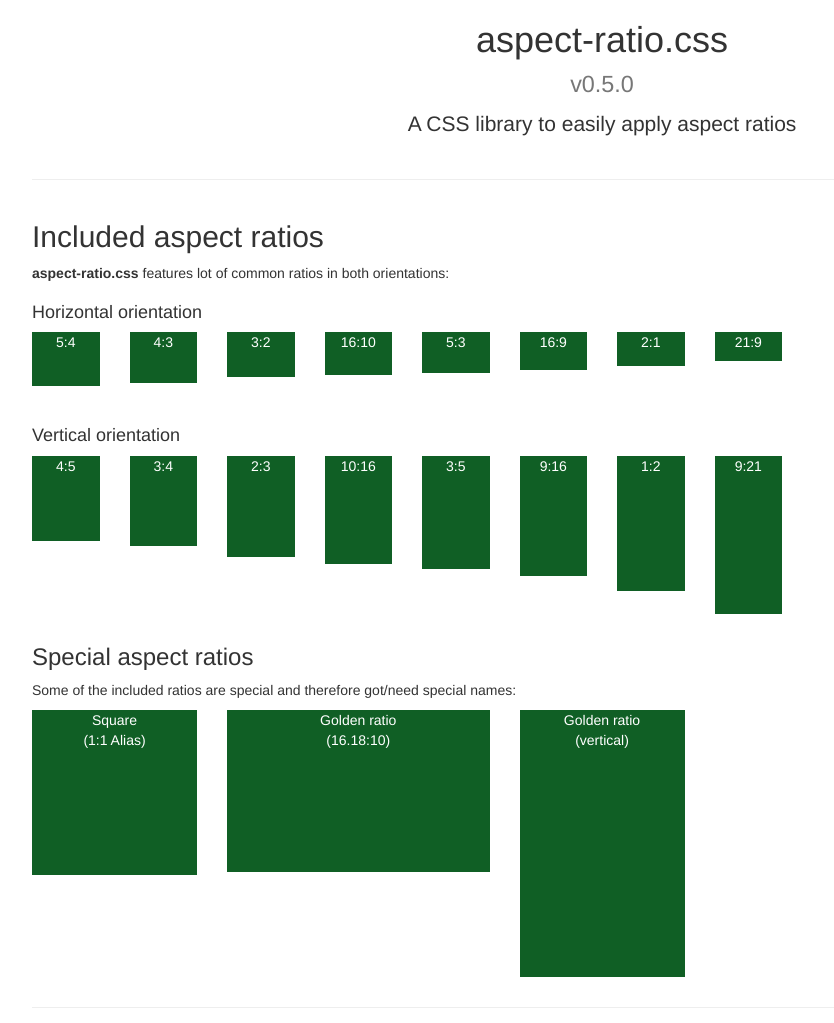
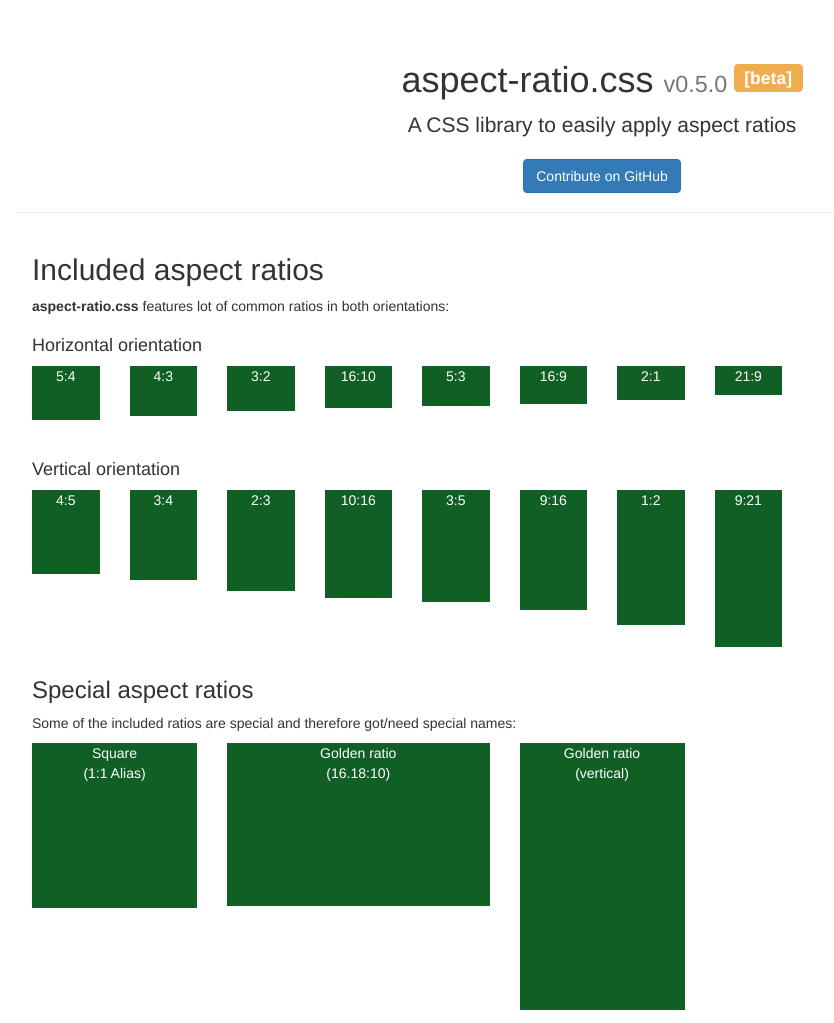
Before and after one commit to tomlutzenberger/aspect-ratio.css, a website: page docs/index.html in a window 1280 px wide. Shown: the top 1023 px of the page, without its empty margins (38-872 px from the left). Drawn offline with nearby package versions, Linux system fonts and the light colour scheme.

Commit message:
[ADD/CHANGE] Included FontAwesome and changed header in docs

```diff
--- a/docs/index.html
+++ b/docs/index.html
@@ -9,21 +9,26 @@
   <link rel="stylesheet" href="https://maxcdn.bootstrapcdn.com/bootstrap/3.3.7/css/bootstrap.min.css" integrity="sha384-BVYiiSIFeK1dGmJRAkycuHAHRg32OmUcww7on3RYdg4Va+PmSTsz/K68vbdEjh4u" crossorigin="anonymous">
   <link rel="stylesheet" href="../dist/aspect-ratio.css">
   <link rel="stylesheet" href="assets/docs.css">
+<script src="https://use.fontawesome.com/d589e56663.js"></script>
 </head>
 
 <body>
-  <div class="container">
-    <div class="row">
-      <div class="col-xs-12 text-center">
-        <h1>aspect-ratio.css<br><small>v0.5.0</small></h1>
-        <p class="lead">A CSS library to easily apply aspect ratios</p>
+  <header>
+    <div class="container">
+      <div class="row">
+        <div class="col-xs-12 text-center page-header">
+          <h1>aspect-ratio.css <small>v0.5.0 <sup class="label label-warning">[beta]</sup></small></h1>
+          <p class="lead">A CSS library to easily apply aspect ratios</p>
+          <p><a class="btn btn-primary" href="https://github.com/tomlutzenberger/aspect-ratio.css" title="Contribute on GitHub" target="_blank">
+            Contribute on GitHub
+          </a></p>
+        </div>
       </div>
     </div>
+  </header>
 
 
-    <hr>
-
-
+  <div class="container">
     <div class="row">
       <div class="col-xs-12">
         <h2>Included aspect ratios</h2>
@@ -397,8 +402,8 @@
       <div class="col-xs-12">
         <footer>
           <p class="text-center">
-            2016 by Tom Lutzenberger<br>
-            <a href="https://github.com/tomlutzenberger/aspect-ratio.css" title="Contribute on GitHub" target="_blank">Contribute on GitHub</a>
+            Made with <i class="fa fa-heart"></i><br>
+            2016 by Tom Lutzenberger
           </p>
         </footer>
       </div>
```
